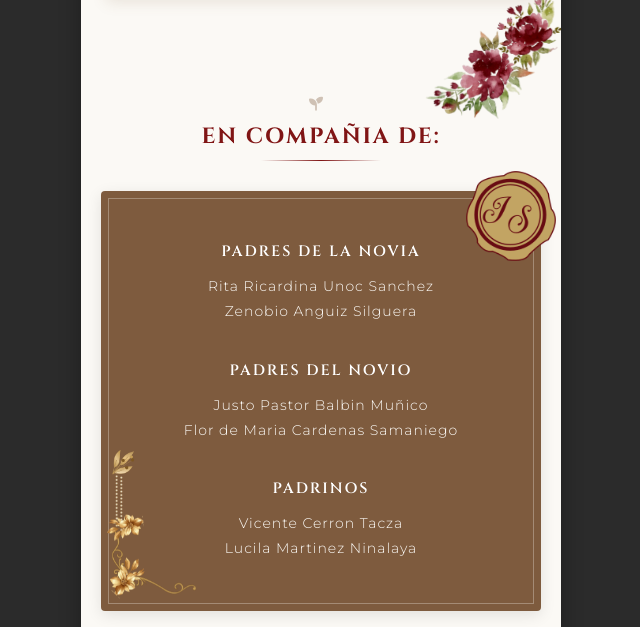
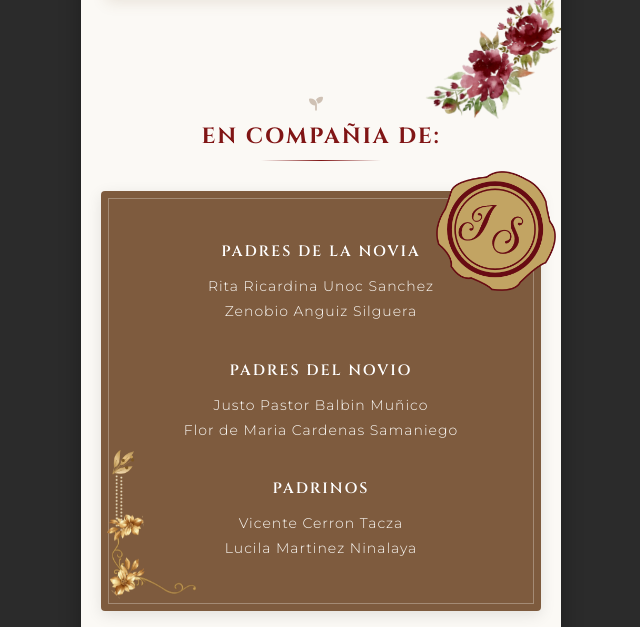
Before and after one commit to inforniki1820-bit/invitancionSamy-Joel, a plain HTML site: page index.html in a window 1280 px wide. Shown: the part 1326-1953 px from the top of the page, without its empty margins (319-959 px from the left). Drawn offline with Linux system fonts and the light colour scheme.

Commit message:
Update style.css

```diff
--- a/style.css
+++ b/style.css
@@ -318,7 +318,7 @@ section::before {
     right: 20px;       /* Lo pega a la derecha */
 
     /* 👇 AQUÍ CONTROLAS EL TAMAÑO (Estaba en 55px o más, bajarlo a 35px o 40px lo hace ideal) */
-    width: 90px !important;
+    width: 120px !important;
     height: auto;
 
     z-index: 10;       /* Asegura que flote limpiamente */
```
